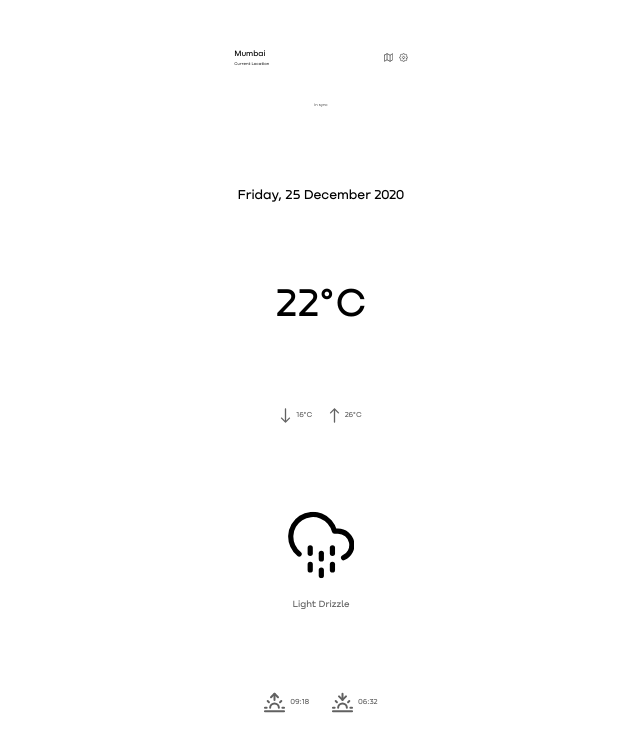
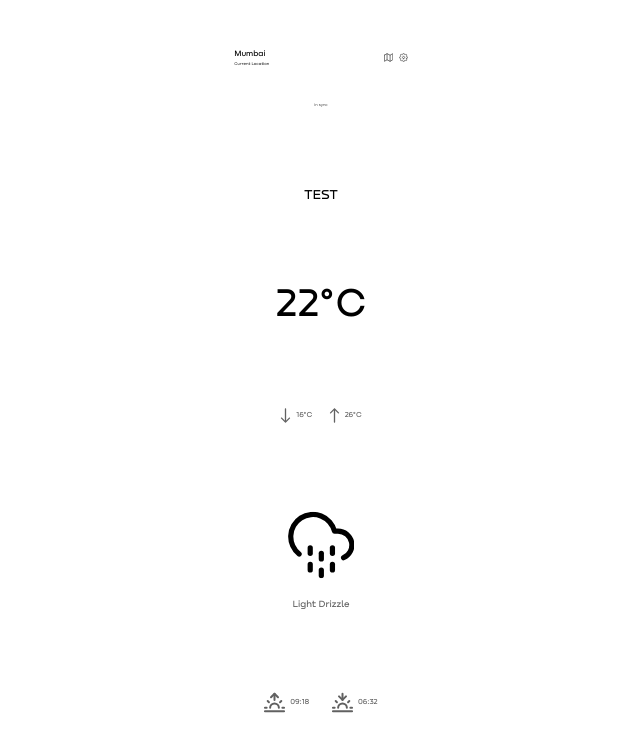
Before and after one commit to Decay1nG/weather-app, a plain HTML site: page index.html in a window 1280 px wide. Shown: the whole page, without its empty margins (319-959 px from the left). Drawn offline with Linux system fonts and the light colour scheme; no server answers.

Commit message:
find bug

```diff
--- a/index.html
+++ b/index.html
@@ -307,7 +307,7 @@
             </div>
             <div class="content__box">
                 <p class="insync">in sync</p>
-                <div id="date">Friday, 25 December 2020</div>
+                <div id="date">TEST</div>
                 <div id="avg__temp">22°C</div>
                 <div class="temp__container">
                     <div class="min__temp">
```
